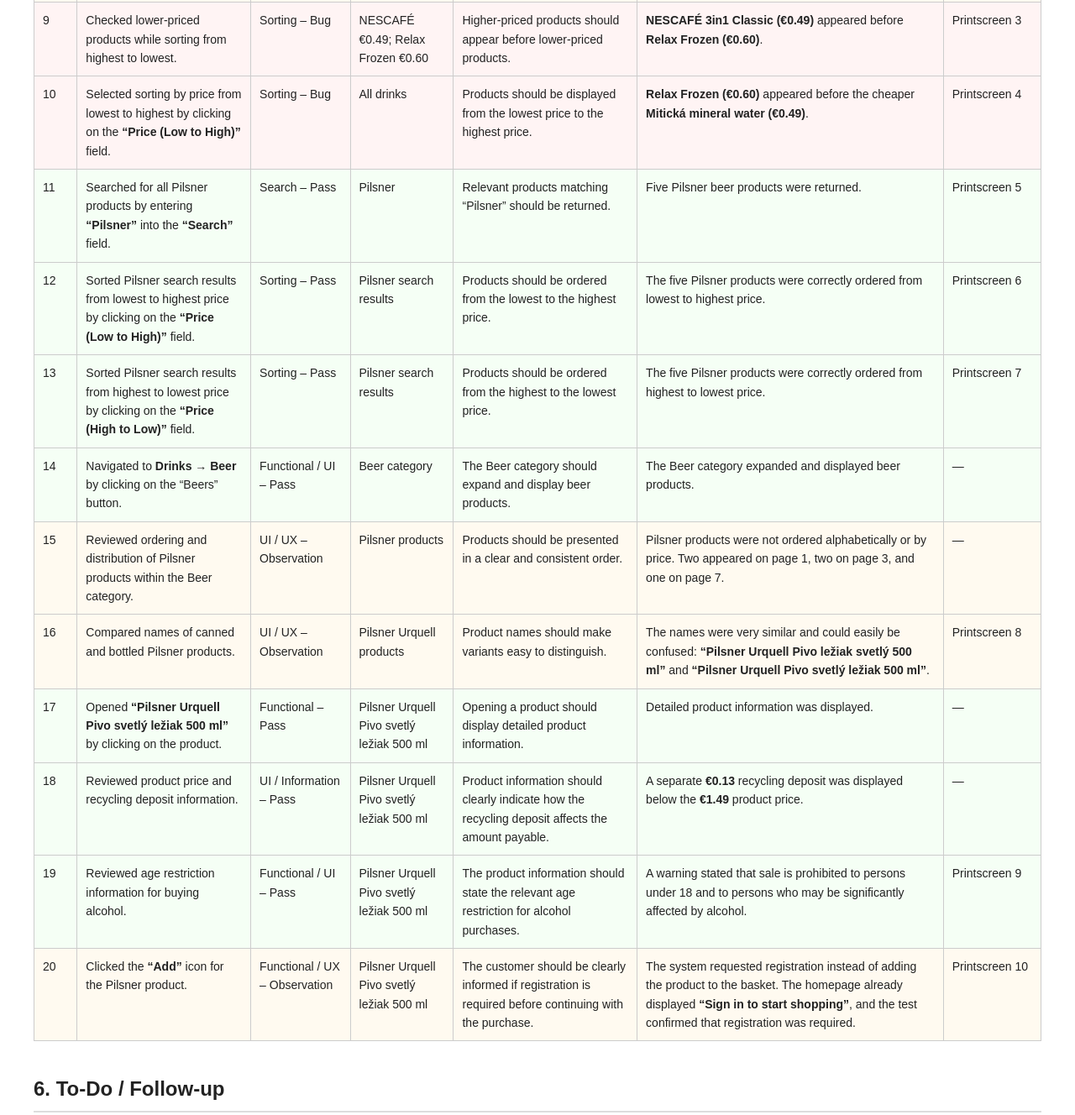
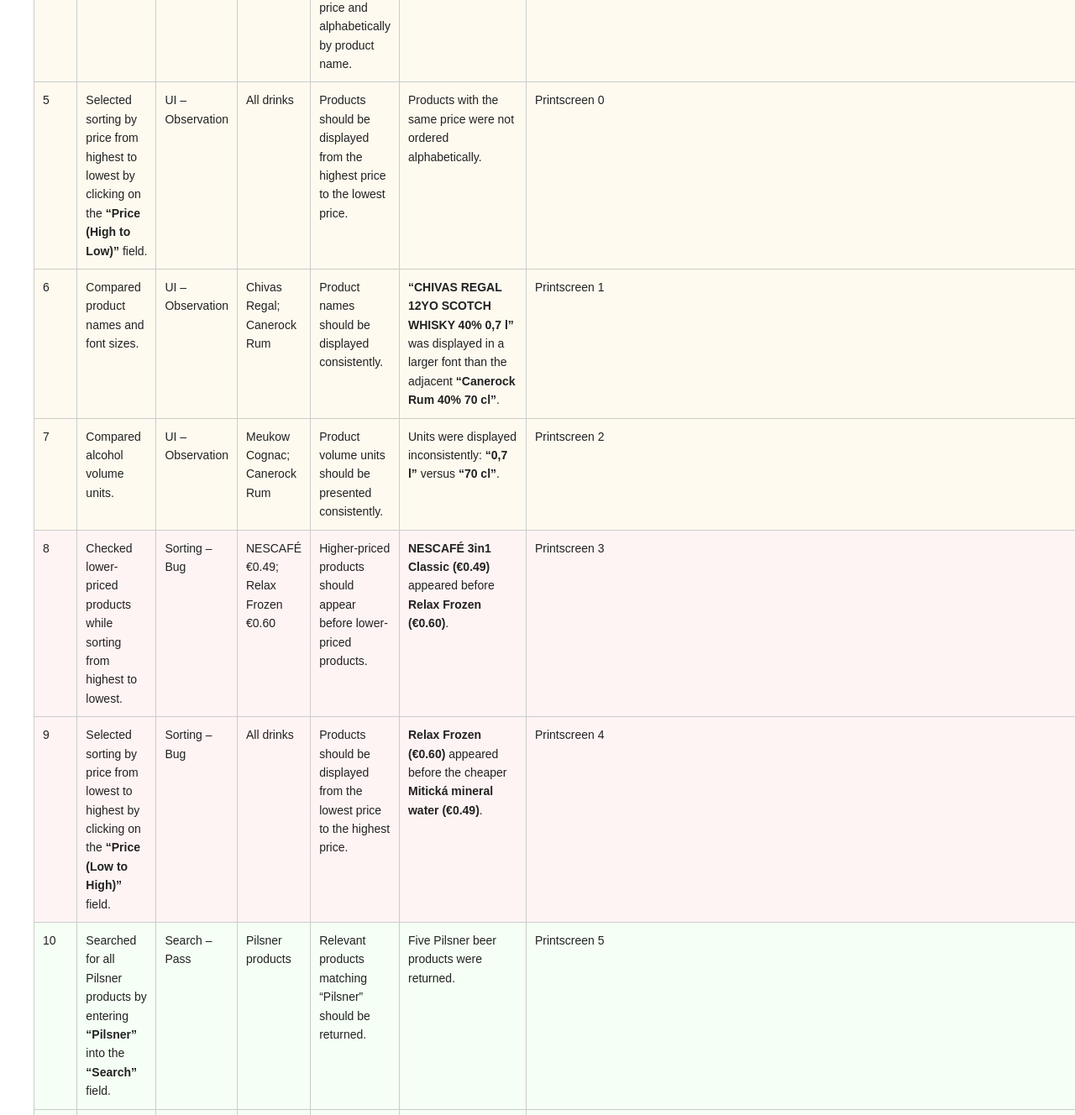
Before and after one commit to codinggekko/Portfolio_QA, a plain HTML site: page Manual_testing_Tesco/Explorstory_testing/Session1_small_purchase/tesco_exploratory_testing_report_edited.html in a window 1280 px wide. Shown: the part 2157-3485 px from the top of the page at 84% size. Drawn offline with Linux system fonts and the light colour scheme.

Commit message:
Update tesco_exploratory_testing_report_edited.html

```diff
--- a/Manual_testing_Tesco/Explorstory_testing/Session1_small_purchase/tesco_exploratory_testing_report_edited.html
+++ b/Manual_testing_Tesco/Explorstory_testing/Session1_small_purchase/tesco_exploratory_testing_report_edited.html
@@ -56,26 +56,25 @@
 <table>
 <thead><tr><th>Step</th><th>Action</th><th>Testing category</th><th>Test data</th><th>Expected outcome</th><th>Actual outcome</th><th>Attachments</th></tr></thead>
 <tbody>
-<tr class="pass"><td>1</td><td>Loaded the Tesco Online Shop homepage.</td><td>Functional – Pass</td><td>Tesco Online Shop homepage</td><td>The Tesco Online Shop homepage should load at the specified URL.</td><td>The Tesco Online Shop homepage loaded successfully.</td><td>Main page screenshot</td></tr>
-<tr class="pass"><td>2</td><td>Navigated to <strong>More → Drinks</strong> by clicking on the “Drinks” button.</td><td>Functional / UI – Pass</td><td>Drinks category</td><td>Drink-related categories should be displayed.</td><td>Drink-related categories were displayed as expandable/clickable categories, with <strong>all drink products</strong> displayed below.</td><td>—</td></tr>
-<tr class="pass"><td>3</td><td>Selected the <strong>Alcohol</strong> category and clicked <strong>“Show more”</strong>.</td><td>Functional / UI – Pass</td><td>Alcohol category</td><td>Additional categories should be displayed.</td><td>Additional categories were displayed as expected.</td><td>—</td></tr>
-<tr class="observation"><td>4</td><td>Searched for the <strong>Drinks</strong> category and displayed the products within it.</td><td>UI / UX – Observation</td><td>Drinks category</td><td>After selecting the Drinks category, all drink products should be displayed.</td><td>The category was not available among the categories on the main list. The <strong>“More”</strong> category was opened to access it.</td><td>—</td></tr>
-<tr class="observation"><td>5</td><td>Used the <strong>“Sort by”</strong> function.</td><td>Functional / UI – Observation</td><td>All drinks</td><td>Several sorting options should be available, including sorting by price and alphabetically by product name.</td><td>Sorting was available by price, but alphabetical sorting by product name was not available.</td><td>—</td></tr>
-<tr class="observation"><td>6</td><td>Selected sorting by price from highest to lowest by clicking on the <strong>“Price (High to Low)”</strong> field.</td><td>UI – Observation</td><td>All drinks</td><td>Products should be displayed from the highest price to the lowest price.</td><td>Products with the same price were not ordered alphabetically.</td><td>Printscreen 0</td></tr>
-<tr class="observation"><td>7</td><td>Compared product names and font sizes.</td><td>UI – Observation</td><td>Chivas Regal; Canerock Rum</td><td>Product names should be displayed consistently.</td><td><strong>“CHIVAS REGAL 12YO SCOTCH WHISKY 40% 0,7 l”</strong> was displayed in a larger font than the adjacent <strong>“Canerock Rum 40% 70 cl”</strong>.</td><td>Printscreen 1</td></tr>
-<tr class="observation"><td>8</td><td>Compared alcohol volume units.</td><td>UI – Observation</td><td>Meukow Cognac; Canerock Rum</td><td>Product volume units should be presented consistently.</td><td>Units were displayed inconsistently: <strong>“0,7 l”</strong> versus <strong>“70 cl”</strong>.</td><td>Printscreen 2</td></tr>
-<tr class="bug"><td>9</td><td>Checked lower-priced products while sorting from highest to lowest.</td><td>Sorting – Bug</td><td>NESCAFÉ €0.49; Relax Frozen €0.60</td><td>Higher-priced products should appear before lower-priced products.</td><td><strong>NESCAFÉ 3in1 Classic (€0.49)</strong> appeared before <strong>Relax Frozen (€0.60)</strong>.</td><td>Printscreen 3</td></tr>
-<tr class="bug"><td>10</td><td>Selected sorting by price from lowest to highest by clicking on the <strong>“Price (Low to High)”</strong> field.</td><td>Sorting – Bug</td><td>All drinks</td><td>Products should be displayed from the lowest price to the highest price.</td><td><strong>Relax Frozen (€0.60)</strong> appeared before the cheaper <strong>Mitická mineral water (€0.49)</strong>.</td><td>Printscreen 4</td></tr>
-<tr class="pass"><td>11</td><td>Searched for all Pilsner products by entering <strong>“Pilsner”</strong> into the <strong>“Search”</strong> field.</td><td>Search – Pass</td><td>Pilsner</td><td>Relevant products matching “Pilsner” should be returned.</td><td>Five Pilsner beer products were returned.</td><td>Printscreen 5</td></tr>
-<tr class="pass"><td>12</td><td>Sorted Pilsner search results from lowest to highest price by clicking on the <strong>“Price (Low to High)”</strong> field.</td><td>Sorting – Pass</td><td>Pilsner search results</td><td>Products should be ordered from the lowest to the highest price.</td><td>The five Pilsner products were correctly ordered from lowest to highest price.</td><td>Printscreen 6</td></tr>
-<tr class="pass"><td>13</td><td>Sorted Pilsner search results from highest to lowest price by clicking on the <strong>“Price (High to Low)”</strong> field.</td><td>Sorting – Pass</td><td>Pilsner search results</td><td>Products should be ordered from the highest to the lowest price.</td><td>The five Pilsner products were correctly ordered from highest to lowest price.</td><td>Printscreen 7</td></tr>
-<tr class="pass"><td>14</td><td>Navigated to <strong>Drinks → Beer</strong> by clicking on the “Beers” button.</td><td>Functional / UI – Pass</td><td>Beer category</td><td>The Beer category should expand and display beer products.</td><td>The Beer category expanded and displayed beer products.</td><td>—</td></tr>
-<tr class="observation"><td>15</td><td>Reviewed ordering and distribution of Pilsner products within the Beer category.</td><td>UI / UX – Observation</td><td>Pilsner products</td><td>Products should be presented in a clear and consistent order.</td><td>Pilsner products were not ordered alphabetically or by price. Two appeared on page 1, two on page 3, and one on page 7.</td><td>—</td></tr>
-<tr class="observation"><td>16</td><td>Compared names of canned and bottled Pilsner products.</td><td>UI / UX – Observation</td><td>Pilsner Urquell products</td><td>Product names should make variants easy to distinguish.</td><td>The names were very similar and could easily be confused: <strong>“Pilsner Urquell Pivo ležiak svetlý 500 ml”</strong> and <strong>“Pilsner Urquell Pivo svetlý ležiak 500 ml”</strong>.</td><td>Printscreen 8</td></tr>
-<tr class="pass"><td>17</td><td>Opened <strong>“Pilsner Urquell Pivo svetlý ležiak 500 ml”</strong> by clicking on the product.</td><td>Functional – Pass</td><td>Pilsner Urquell Pivo svetlý ležiak 500 ml</td><td>Opening a product should display detailed product information.</td><td>Detailed product information was displayed.</td><td>—</td></tr>
-<tr class="pass"><td>18</td><td>Reviewed product price and recycling deposit information.</td><td>UI / Information – Pass</td><td>Pilsner Urquell Pivo svetlý ležiak 500 ml</td><td>Product information should clearly indicate how the recycling deposit affects the amount payable.</td><td>A separate <strong>€0.13</strong> recycling deposit was displayed below the <strong>€1.49</strong> product price.</td><td>—</td></tr>
-<tr class="pass"><td>19</td><td>Reviewed age restriction information for buying alcohol.</td><td>Functional / UI – Pass</td><td>Pilsner Urquell Pivo svetlý ležiak 500 ml</td><td>The product information should state the relevant age restriction for alcohol purchases.</td><td>A warning stated that sale is prohibited to persons under 18 and to persons who may be significantly affected by alcohol.</td><td>Printscreen 9</td></tr>
-<tr class="observation"><td>20</td><td>Clicked the <strong>“Add”</strong> icon for the Pilsner product.</td><td>Functional / UX – Observation</td><td>Pilsner Urquell Pivo svetlý ležiak 500 ml</td><td>The customer should be clearly informed if registration is required before continuing with the purchase.</td><td>The system requested registration instead of adding the product to the basket. The homepage already displayed <strong>“Sign in to start shopping”</strong>, and the test confirmed that registration was required.</td><td>Printscreen 10</td></tr>
+<tr class="pass"><td>1</td><td>Loaded the Tesco Online Shop homepage.</td><td>Functional – Pass</td><td>Tesco Online Shop homepage</td><td>The Tesco Online Shop homepage should load at the specified URL.</td><td>The Tesco Online Shop homepage loaded successfully.</td><td>[Printscreen 1  — Main Page](./Manual_testing_Tesco/Explorstory_testing/Session1_small_purchase/Printscreen1_Main_Page.JPG)</td></tr>
+<tr class="observation"><td>2</td><td>Searched for the <strong>Drinks</strong> category and displayed the products within it.</td><td>UI / UX – Observation</td><td>Drinks category</td><td>After selecting the Drinks category, all drink products should be displayed.</td><td>The category was not available among the categories on the main list. The <strong>“More”</strong> category was opened to access it.</td><td>—</td></tr>
+<tr class="pass"><td>3</td><td>Navigated to <strong>More → Drinks</strong> by clicking on the “Drinks” button.</td><td>Functional / UI – Pass</td><td>Drinks category</td><td>Drink-related categories should be displayed.</td><td>Drink-related categories were displayed as expandable/clickable categories, with <strong>all drink products</strong> displayed below.</td><td>—</td></tr>
+<tr class="observation"><td>4</td><td>Used the <strong>“Sort by”</strong> function.</td><td>Functional / UI – Observation</td><td>All drinks</td><td>Several sorting options should be available, including sorting by price and alphabetically by product name.</td><td>Sorting was available by price, but alphabetical sorting by product name was not available.</td><td>—</td></tr>
+<tr class="observation"><td>5</td><td>Selected sorting by price from highest to lowest by clicking on the <strong>“Price (High to Low)”</strong> field.</td><td>UI – Observation</td><td>All drinks</td><td>Products should be displayed from the highest price to the lowest price.</td><td>Products with the same price were not ordered alphabetically.</td><td>Printscreen 0</td></tr>
+<tr class="observation"><td>6</td><td>Compared product names and font sizes.</td><td>UI – Observation</td><td>Chivas Regal; Canerock Rum</td><td>Product names should be displayed consistently.</td><td><strong>“CHIVAS REGAL 12YO SCOTCH WHISKY 40% 0,7 l”</strong> was displayed in a larger font than the adjacent <strong>“Canerock Rum 40% 70 cl”</strong>.</td><td>Printscreen 1</td></tr>
+<tr class="observation"><td>7</td><td>Compared alcohol volume units.</td><td>UI – Observation</td><td>Meukow Cognac; Canerock Rum</td><td>Product volume units should be presented consistently.</td><td>Units were displayed inconsistently: <strong>“0,7 l”</strong> versus <strong>“70 cl”</strong>.</td><td>Printscreen 2</td></tr>
+<tr class="bug"><td>8</td><td>Checked lower-priced products while sorting from highest to lowest.</td><td>Sorting – Bug</td><td>NESCAFÉ €0.49; Relax Frozen €0.60</td><td>Higher-priced products should appear before lower-priced products.</td><td><strong>NESCAFÉ 3in1 Classic (€0.49)</strong> appeared before <strong>Relax Frozen (€0.60)</strong>.</td><td>Printscreen 3</td></tr>
+<tr class="bug"><td>9</td><td>Selected sorting by price from lowest to highest by clicking on the <strong>“Price (Low to High)”</strong> field.</td><td>Sorting – Bug</td><td>All drinks</td><td>Products should be displayed from the lowest price to the highest price.</td><td><strong>Relax Frozen (€0.60)</strong> appeared before the cheaper <strong>Mitická mineral water (€0.49)</strong>.</td><td>Printscreen 4</td></tr>
+<tr class="pass"><td>10</td><td>Searched for all Pilsner products by entering <strong>“Pilsner”</strong> into the <strong>“Search”</strong> field.</td><td>Search – Pass</td><td>Pilsner products</td><td>Relevant products matching “Pilsner” should be returned.</td><td>Five Pilsner beer products were returned.</td><td>Printscreen 5</td></tr>
+<tr class="pass"><td>11</td><td>Sorted Pilsner search results from lowest to highest price by clicking on the <strong>“Price (Low to High)”</strong> field.</td><td>Sorting – Pass</td><td>Pilsner search results</td><td>Products should be ordered from the lowest to the highest price.</td><td>The five Pilsner products were correctly ordered from lowest to highest price.</td><td>Printscreen 6</td></tr>
+<tr class="pass"><td>12</td><td>Sorted Pilsner search results from highest to lowest price by clicking on the <strong>“Price (High to Low)”</strong> field.</td><td>Sorting – Pass</td><td>Pilsner search results</td><td>Products should be ordered from the highest to the lowest price.</td><td>The five Pilsner products were correctly ordered from highest to lowest price.</td><td>Printscreen 7</td></tr>
+<tr class="pass"><td>13</td><td>Navigated to <strong>Drinks → Beer</strong> by clicking on the “Beers” button.</td><td>Functional / UI – Pass</td><td>Beer category</td><td>The Beer category should expand and display beer products.</td><td>The Beer category expanded and displayed beer products.</td><td>—</td></tr>
+<tr class="observation"><td>14</td><td>Reviewed ordering and distribution of Pilsner products within the Beer category.</td><td>UI / UX – Observation</td><td>Pilsner products</td><td>Products should be presented in a clear and consistent order.</td><td>Pilsner products were not ordered alphabetically or by price. Two appeared on page 1, two on page 3, and one on page 7.</td><td>—</td></tr>
+<tr class="observation"><td>15</td><td>Compared names of canned and bottled Pilsner products.</td><td>UI / UX – Observation</td><td>Pilsner Urquell products</td><td>Product names should make variants easy to distinguish.</td><td>The names were very similar and could easily be confused: <strong>“Pilsner Urquell Pivo ležiak svetlý 500 ml”</strong> and <strong>“Pilsner Urquell Pivo svetlý ležiak 500 ml”</strong>.</td><td>Printscreen 8</td></tr>
+<tr class="pass"><td>16</td><td>Opened <strong>“Pilsner Urquell Pivo svetlý ležiak 500 ml”</strong> by clicking on the product.</td><td>Functional – Pass</td><td>Pilsner Urquell Pivo svetlý ležiak 500 ml</td><td>Opening a product should display detailed product information.</td><td>Detailed product information was displayed.</td><td>—</td></tr>
+<tr class="pass"><td>17</td><td>Reviewed product price and recycling deposit information.</td><td>UI / Information – Pass</td><td>Pilsner Urquell Pivo svetlý ležiak 500 ml</td><td>Product information should clearly indicate how the recycling deposit affects the amount payable.</td><td>A separate <strong>€0.13</strong> recycling deposit was displayed below the <strong>€1.49</strong> product price.</td><td>—</td></tr>
+<tr class="pass"><td>18</td><td>Reviewed age restriction information for buying alcohol.</td><td>Functional / UI – Pass</td><td>Pilsner Urquell Pivo svetlý ležiak 500 ml</td><td>The product information should state the relevant age restriction for alcohol purchases.</td><td>A warning stated that sale is prohibited to persons under 18 and to persons who may be significantly affected by alcohol.</td><td>Printscreen 9</td></tr>
+<tr class="observation"><td>19</td><td>Clicked the <strong>“Add”</strong> icon for the Pilsner product.</td><td>Functional / UX – Observation</td><td>Pilsner Urquell Pivo svetlý ležiak 500 ml</td><td>The customer should be clearly informed if registration is required before continuing with the purchase.</td><td>The system requested registration instead of adding the product to the basket. The homepage already displayed <strong>“Sign in to start shopping”</strong>, and the test confirmed that registration was required.</td><td>Printscreen 10</td></tr>
 </tbody>
 </table>
 
@@ -105,16 +104,17 @@
 
 <h2>9. Attachments</h2>
 <ul>
-<li>Printscreen 0 — Product ordering / equal prices</li>
-<li>Printscreen 1 — Inconsistent product-name font size</li>
-<li>Printscreen 2 — Inconsistent alcohol volume units</li>
-<li>Printscreen 3 — Incorrect highest-to-lowest price sorting</li>
-<li>Printscreen 4 — Incorrect lowest-to-highest price sorting</li>
-<li>Printscreen 5 — Pilsner search results</li>
-<li>Printscreen 6 — Pilsner sorting: lowest to highest</li>
-<li>Printscreen 7 — Pilsner sorting: highest to lowest</li>
-<li>Printscreen 8 — Similar Pilsner product names</li>
-<li>Printscreen 9 — Alcohol age restriction information</li>
-<li>Printscreen 10 — Registration required when adding product to basket</li>
+<li>Printscreen 1 — Main Page</li>
+<li>Printscreen 2 — Product ordering / equal prices</li>
+<li>Printscreen 3 — Inconsistent product-name font size</li>
+<li>Printscreen 4 — Inconsistent alcohol volume units</li>
+<li>Printscreen 5 — Incorrect highest-to-lowest price sorting</li>
+<li>Printscreen 6 — Incorrect lowest-to-highest price sorting</li>
+<li>Printscreen 7 — Pilsner search results</li>
+<li>Printscreen 8 — Pilsner sorting: lowest to highest</li>
+<li>Printscreen 9 — Pilsner sorting: highest to lowest</li>
+<li>Printscreen 10 — Similar Pilsner product names</li>
+<li>Printscreen 11 — Alcohol age restriction information</li>
+<li>Printscreen 12 — Registration required when adding product to basket</li>
 </ul>
 </body></html>
```
